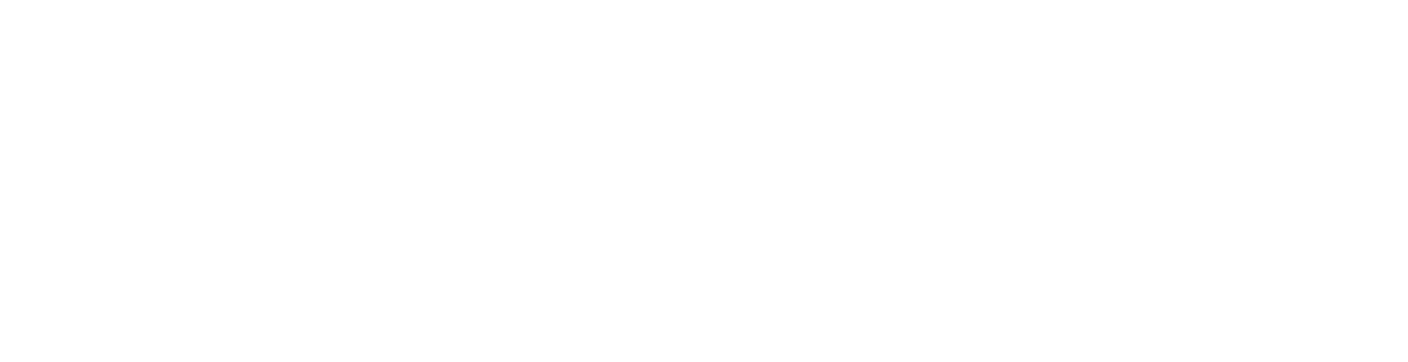
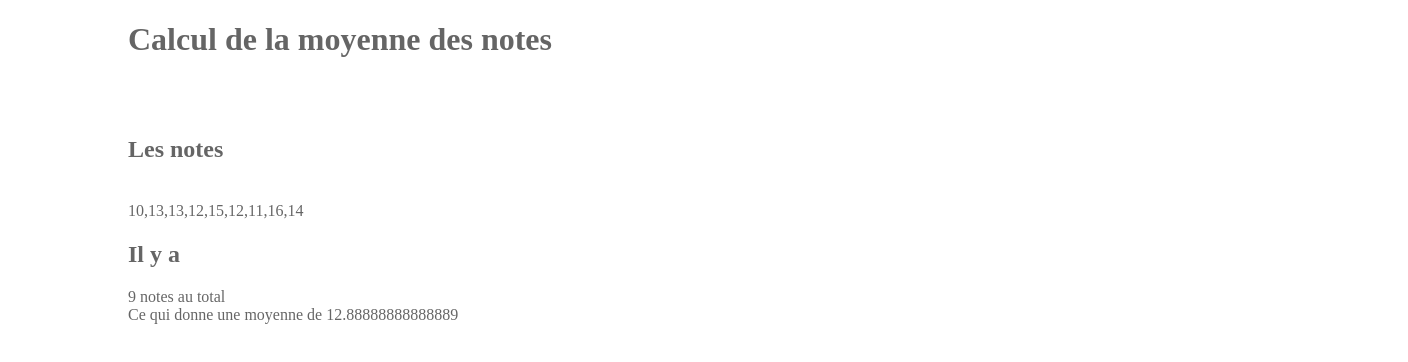
Before and after one commit to DaProclaima/evaluationJS, a plain HTML site: page exercice7/index.html in a window 1280 px wide. Shown: the whole page, 1408 px wide, since content can reach past the window. Drawn offline with nearby package versions, Linux system fonts and the light colour scheme.

Commit message:
exercice7 is clear

```diff
--- a/exercice7/index.html
+++ b/exercice7/index.html
@@ -2,9 +2,11 @@
 <html lang="en">
 <head>
   <meta charset="UTF-8">
+  <link rel="stylesheet" href="https://cdnjs.cloudflare.com/ajax/libs/normalize/8.0.1/normalize.css">
   <title>Exercice 7</title>
 </head>
 <body>
 
 </body>
+<script type="text/javascript" src="index.js"></script>
 </html>
--- a/exercice7/index.js
+++ b/exercice7/index.js
@@ -0,0 +1,16 @@
+'use strict';
+
+var notes = [10, 13, 13, 12, 15, 12, 11, 16, 14];
+
+function computeAverage(item) {
+  return ((item.reduce((a, b) => a + b, 0)) / item.length)
+}
+function showContent(item){
+  var elem = document.createElement('div');
+  elem.style.cssText = 'position:absolute;width:100%;height:100%;opacity:0.6;z-index:100; margin-left:10%;';
+  elem.innerHTML = "<h1>Calcul de la moyenne des notes</h1><br><br><h2>Les notes</h2><br>"+
+    item.toString()+"<br><h2>Il y a </h2>"+ item.length + " notes au total<br>"+
+    "Ce qui donne une moyenne de " + computeAverage(item);
+  document.body.appendChild(elem);
+};
+showContent(notes);
```
